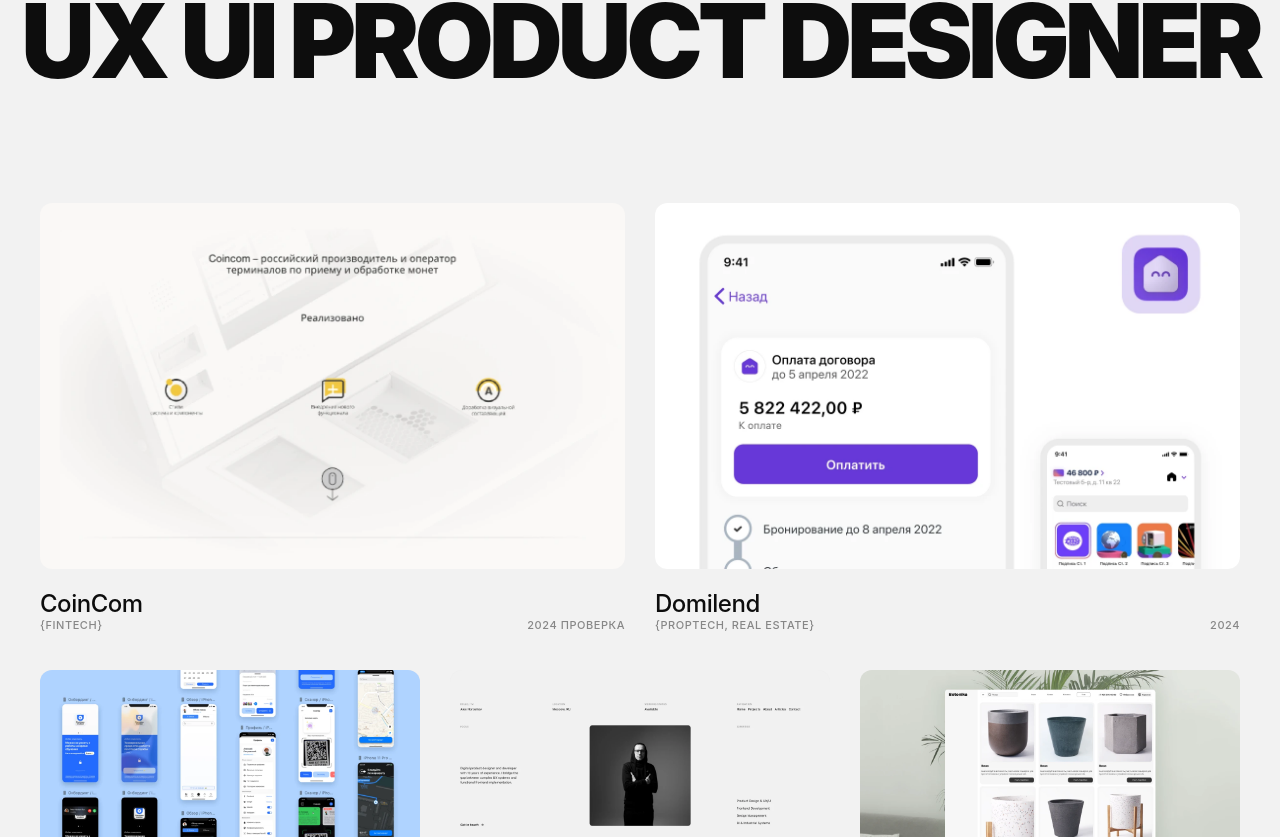
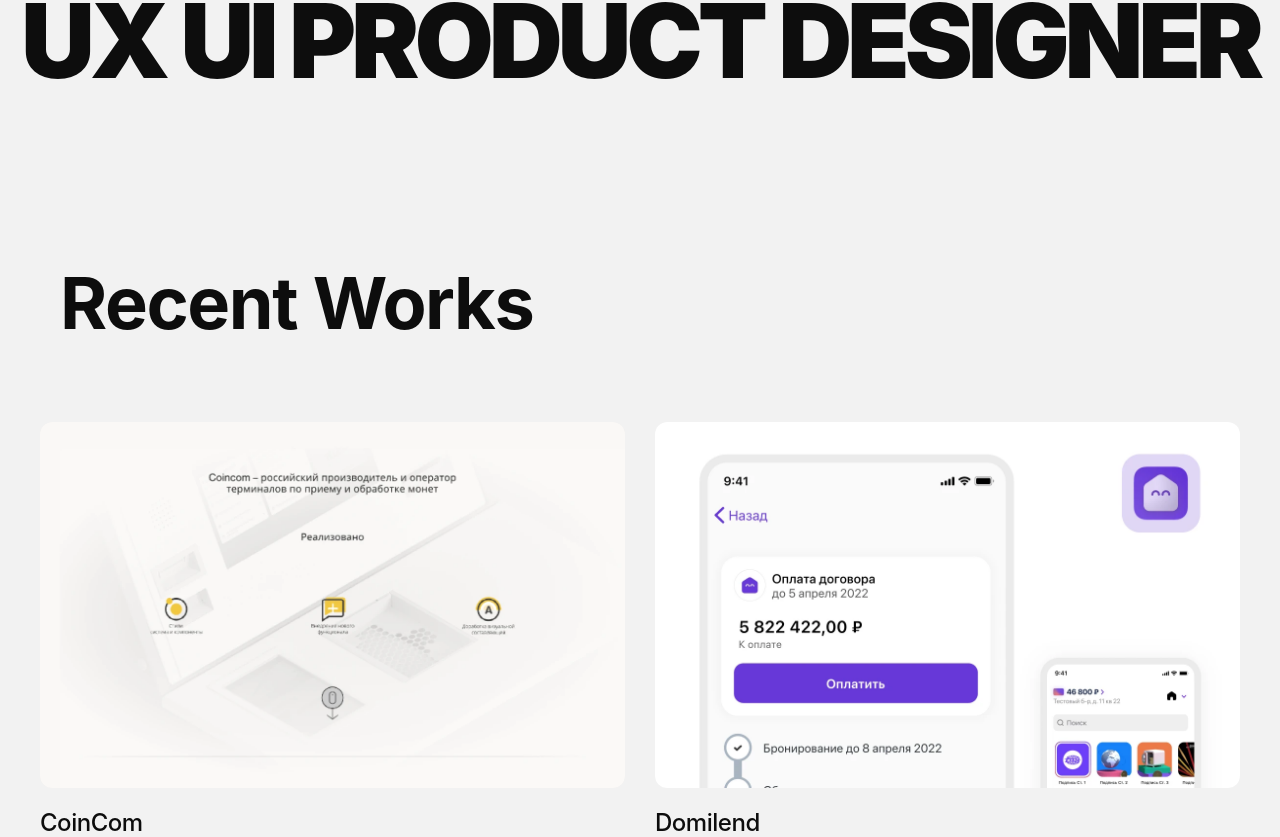
Before and after one commit to Horoshov/my-portfolio, a React (Vite) app: page / in a window 1280 px wide. Shown: the part 723-1560 px from the top of the page. Built offline with nearby package versions, Linux system fonts and the light colour scheme.

Commit message:
карточки

```diff
--- a/src/components/PageHeader.jsx
+++ b/src/components/PageHeader.jsx
@@ -1,45 +1,21 @@
 import React from 'react';
 import { motion } from 'framer-motion';
-import { Link } from 'react-router-dom';
 
-const cardVariants = {
-  offscreen: { y: 30, opacity: 0 },
-  onscreen: {
-    y: 0,
-    opacity: 1,
-    transition: { type: "spring", bounce: 0.3, duration: 0.8 }
-  }
-};
-
-const ProjectCard = ({ project }) => {
-  if (!project) return null;
-
+const PageHeader = ({ title }) => {
   return (
-    <motion.div
-      className="project-card-custom"
-      initial="offscreen"
-      whileInView="onscreen"
-      viewport={{ once: true, amount: 0.1 }}
-      variants={cardVariants}
-    >
-      <Link to={`/project/${project.id}`} className="project-card-link">
-        <div className="project-image-container">
-          <img src={project.image} alt={project.title} loading="lazy" />
-        </div>
-
-        <div className="project-info-block">
-          {/* Название ПЕРВОЕ */}
-          <h3 className="project-title-text">{project.title}</h3>
-
-          {/* Категория и год ВТОРОЕ (на одной линии) */}
-          <div className="project-meta-row">
-            <span className="label-style">{project.cat}</span>
-            <span className="label-style">{project.year || '2026'}</span>
-          </div>
-        </div>
-      </Link>
-    </motion.div>
+    <section className="section-header-grid">
+      <div className="section-header-col">
+        <motion.h1
+          className="section-header-title"
+          initial={{ opacity: 0, y: 15 }}
+          animate={{ opacity: 1, y: 0 }}
+          transition={{ duration: 0.6, ease: "easeOut" }}
+        >
+          {title}
+        </motion.h1>
+      </div>
+    </section>
   );
 };
 
-export default ProjectCard;
+export default PageHeader;
```
